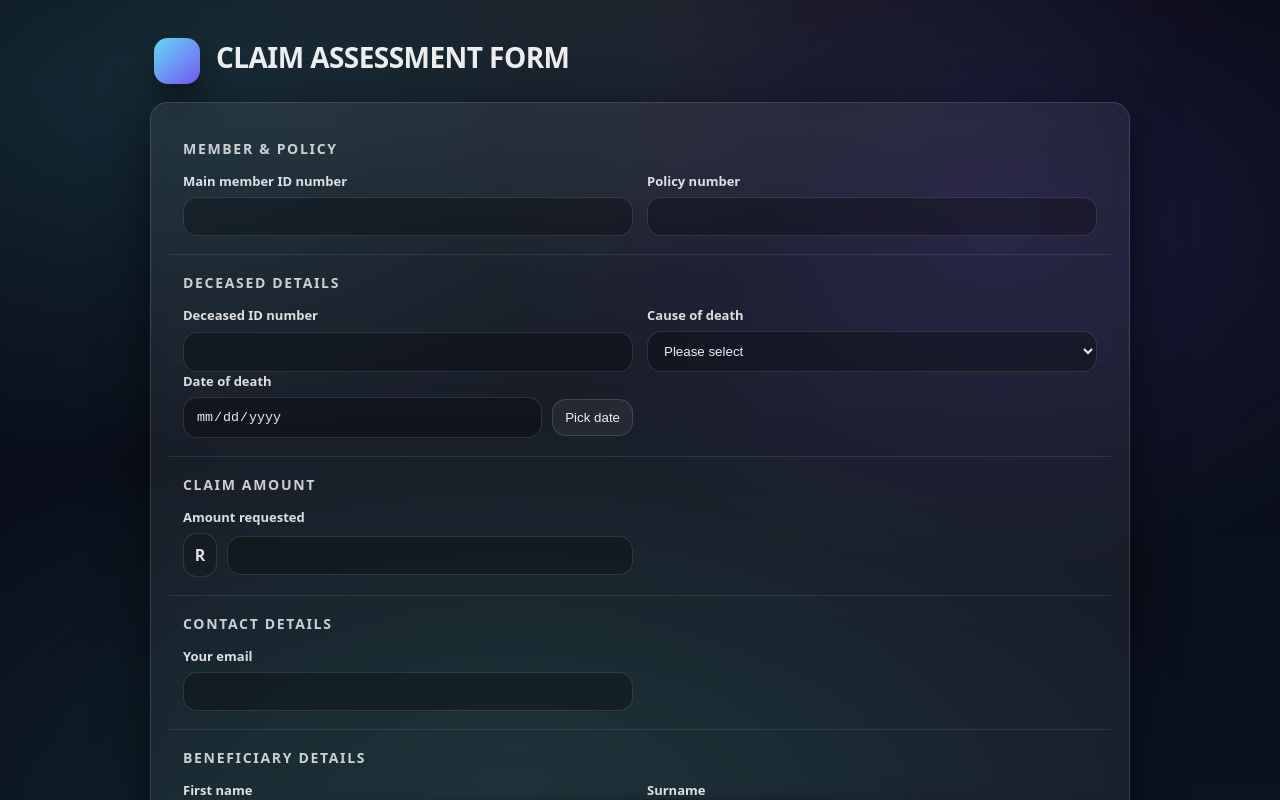
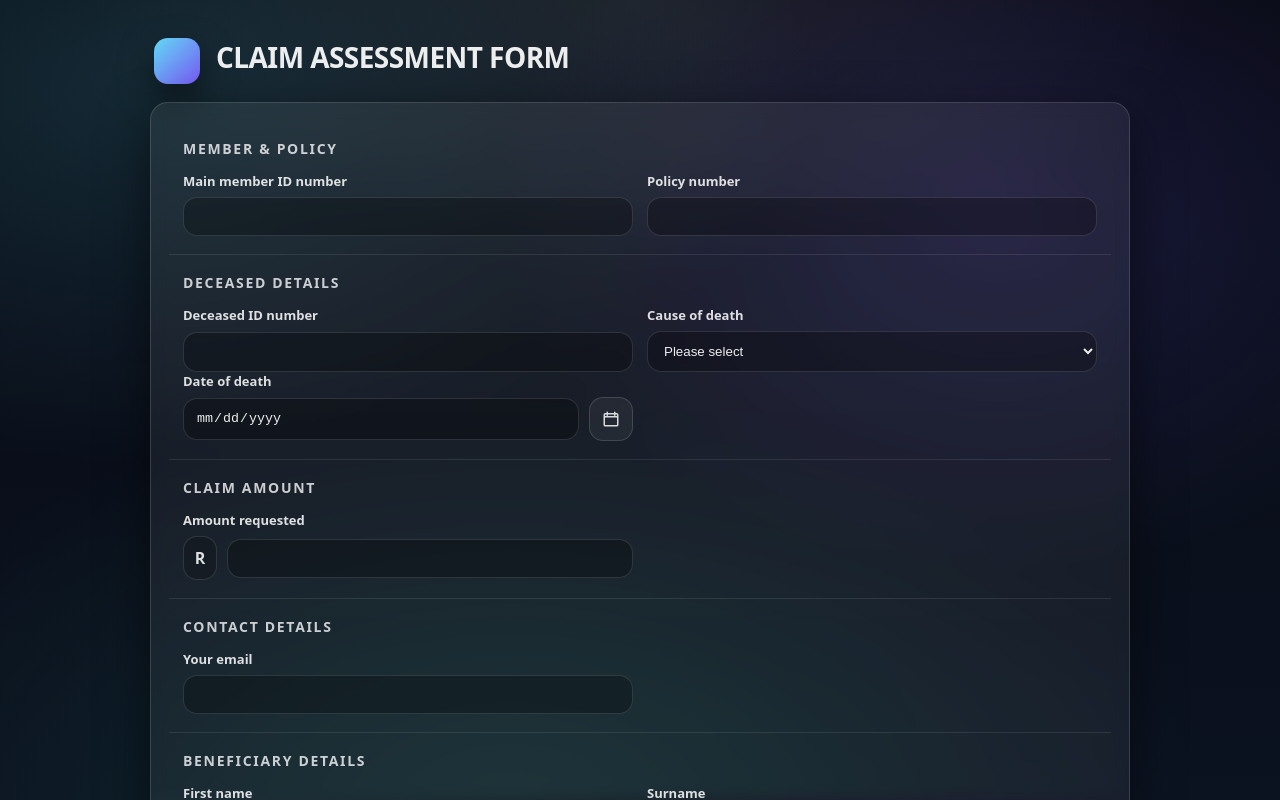
Before and after one commit to brianmahlatini/form-type2, a React (Vite) app: page / in a window 1280 px wide. Shown: the top 800 px of the page. Built offline with nearby package versions, Linux system fonts and the light colour scheme.

Commit message:
Calendar icon date picker

```diff
--- a/src/App.tsx
+++ b/src/App.tsx
@@ -372,12 +372,27 @@ export function App() {
                       value={state.dateOfDeath}
                       onChange={onChangeText}
                       readOnly
-                      onClick={openDatePicker}
-                      onFocus={openDatePicker}
                       onKeyDown={(e) => e.preventDefault()}
                     />
-                    <button type="button" className="pickerBtn" onClick={openDatePicker}>
-                      Pick date
+                    <button
+                      type="button"
+                      className="pickerBtn"
+                      onClick={openDatePicker}
+                      aria-label="Open calendar"
+                      title="Open calendar"
+                    >
+                      <svg
+                        className="pickerIcon"
+                        viewBox="0 0 24 24"
+                        width="18"
+                        height="18"
+                        aria-hidden="true"
+                      >
+                        <path
+                          fill="currentColor"
+                          d="M7 2a1 1 0 0 1 1 1v1h8V3a1 1 0 1 1 2 0v1h1.5A2.5 2.5 0 0 1 22 6.5v13A2.5 2.5 0 0 1 19.5 22h-15A2.5 2.5 0 0 1 2 19.5v-13A2.5 2.5 0 0 1 4.5 4H6V3a1 1 0 0 1 1-1Zm12.5 8h-15a.5.5 0 0 0-.5.5v9a.5.5 0 0 0 .5.5h15a.5.5 0 0 0 .5-.5v-9a.5.5 0 0 0-.5-.5ZM6 6H4.5a.5.5 0 0 0-.5.5V8h16V6.5a.5.5 0 0 0-.5-.5H18v1a1 1 0 1 1-2 0V6H8v1a1 1 0 1 1-2 0V6Z"
+                        />
+                      </svg>
                     </button>
                   </div>
                 </div>
--- a/src/style.css
+++ b/src/style.css
@@ -292,12 +292,19 @@ body {
 .pickerBtn {
   flex: none;
   border-radius: 14px;
-  padding: 10px 12px;
+  width: 44px;
+  height: 44px;
+  display: grid;
+  place-items: center;
   border: 1px solid rgba(255, 255, 255, 0.14);
   background: rgba(255, 255, 255, 0.05);
   color: var(--text);
   cursor: pointer;
   transition: border-color 120ms ease, background-color 120ms ease, box-shadow 120ms ease;
+}
+
+.pickerIcon {
+  opacity: 0.9;
 }
 
 .pickerBtn:hover {
```
